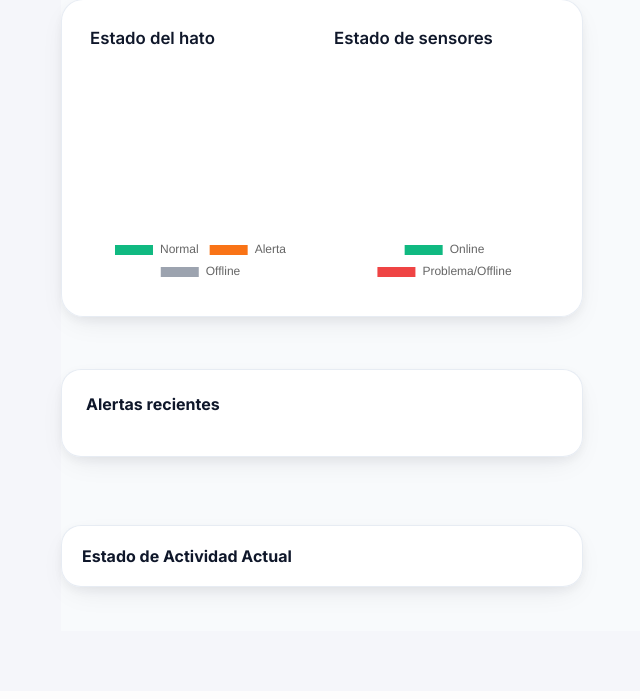
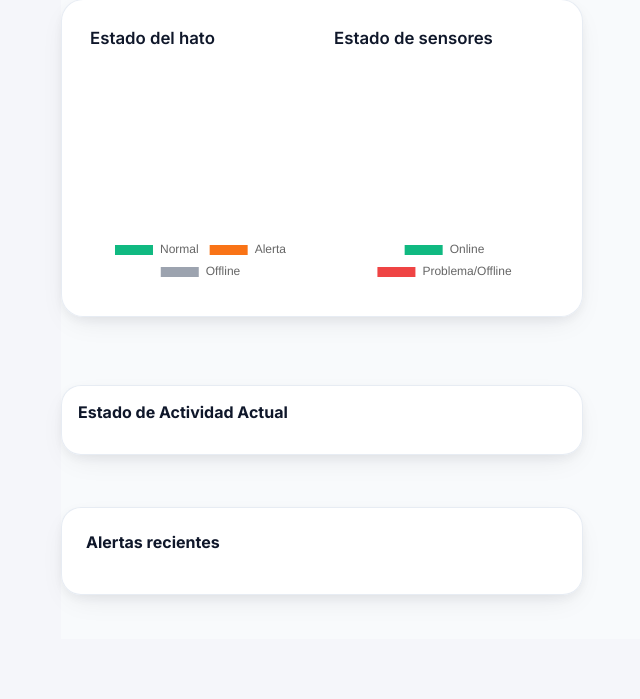
Before and after one commit to isarodri8914/farmwatch2.0, a Flask app: page /dashboard in a window 1280 px wide. Shown: the part 1879-2578 px from the top of the page, without its empty margins (277-917 px from the left). Before the commit the page ends 2475 px from the top, so only its background shows below. Run offline with Flask 3, Linux system fonts and the light colour scheme; the visitor is signed in with stand-in values (Sample User, id 1); data that the repository does not hold is empty.

Commit message:
editnuevo

```diff
--- a/templates/dashboard.html
+++ b/templates/dashboard.html
@@ -92,17 +92,19 @@
         </div>
       </div>
 
+      <div class="card behavior-panel" style="margin-top: 1rem; padding: 1rem;">
+    <h4 style="margin-bottom: 1rem;">Estado de Actividad Actual</h4>
+    <div id="behaviorList" style="display: grid; grid-template-columns: repeat(auto-fit, minmax(140px, 1fr)); gap: 10px;">
+        </div>
+</div>
+
       <div class="card alerts-panel">
         <h4>Alertas recientes</h4>
         <ul id="alertsList" class="alerts-list"></ul>
       </div>
 
 
-      <div class="card behavior-panel" style="margin-top: 1rem;">
-    <h4>Estado de Actividad Actual</h4>
-    <div id="behaviorList" class="behavior-grid">
-        </div>
-</div>
+
     </div>
 
     <aside class="right-pan">
```
